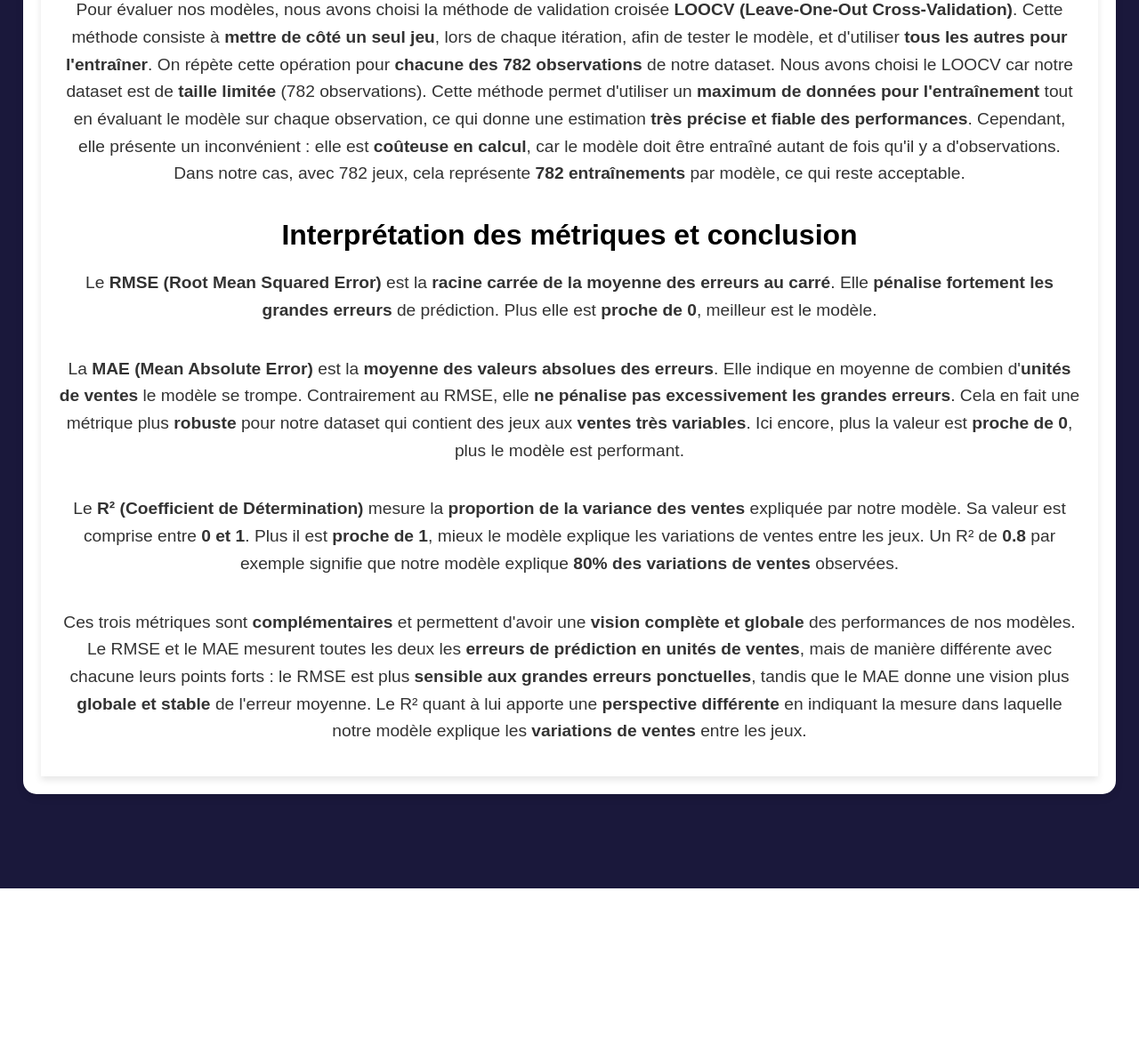
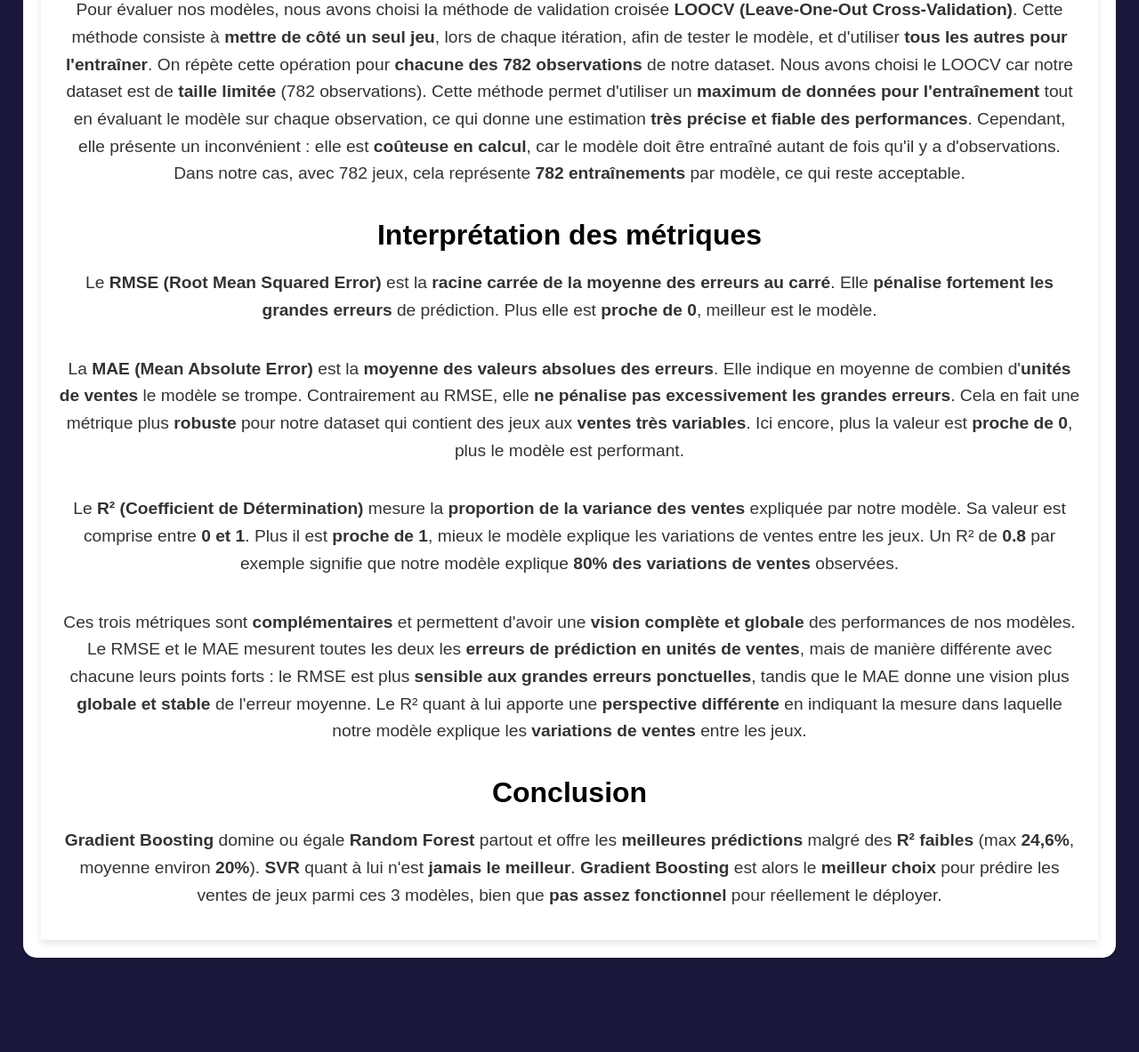
Before and after one commit to Caquite/GamesSales, a PHP site: page /documentation.php in a window 1280 px wide. Shown: the part 1337-2520 px from the top of the page at 89% size. Before the commit the page ends 2336 px from the top, so only its background shows below. Run offline with PHP 8.4, Linux system fonts and the light colour scheme.

Commit message:
manquait la conclusion

```diff
--- a/Site_web/frontend/documentation.php
+++ b/Site_web/frontend/documentation.php
@@ -174,7 +174,7 @@ $valeurs = ($modele && $type) ? ($donnees[$modele][$type] ?? null) : null;
             </p>
 
 
-            <h3>Interprétation des métriques et conclusion</h3>
+            <h3>Interprétation des métriques</h3>
 
             <p>Le <strong>RMSE (Root Mean Squared Error)</strong> est la <strong>racine carrée de la moyenne des erreurs au carré</strong>.
             Elle <strong>pénalise fortement les grandes erreurs</strong> de prédiction. Plus elle est <strong>proche de 0</strong>, meilleur est le modèle.</p>
@@ -192,6 +192,15 @@ $valeurs = ($modele && $type) ? ($donnees[$modele][$type] ?? null) : null;
             Le RMSE et le MAE mesurent toutes les deux les <strong>erreurs de prédiction en unités de ventes</strong>, mais de manière différente avec chacune leurs points forts :
             le RMSE est plus <strong>sensible aux grandes erreurs ponctuelles</strong>, tandis que le MAE donne une vision plus <strong>globale et stable</strong> de l'erreur moyenne.
             Le R² quant à lui apporte une <strong>perspective différente</strong> en indiquant la mesure dans laquelle notre modèle explique les <strong>variations de ventes</strong> entre les jeux.</p>
+
+            <h3> Conclusion </h3>
+            <p><strong>Gradient Boosting</strong> domine ou égale <strong>Random Forest</strong> partout et offre les <strong>meilleures prédictions</strong>
+            malgré des <strong>R² faibles</strong> (max <strong>24,6%</strong>, moyenne environ <strong>20%</strong>).
+            <strong>SVR</strong> quant à lui n'est <strong>jamais le meilleur</strong>.
+            <strong>Gradient Boosting</strong> est alors le <strong>meilleur choix</strong> pour prédire les ventes de jeux parmi ces 3 modèles,
+            bien que <strong>pas assez fonctionnel</strong> pour réellement le déployer.
+        </p>
+
         </div>
 
     </div>
```
